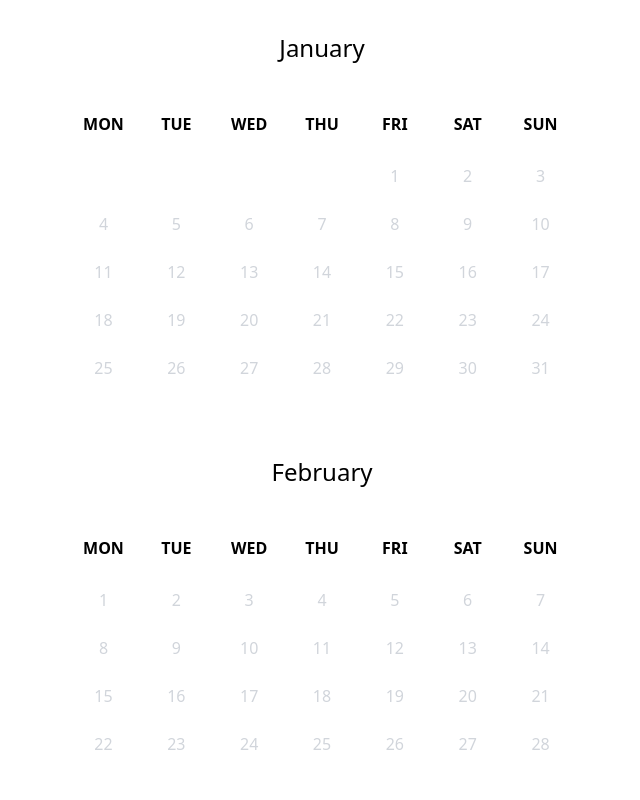
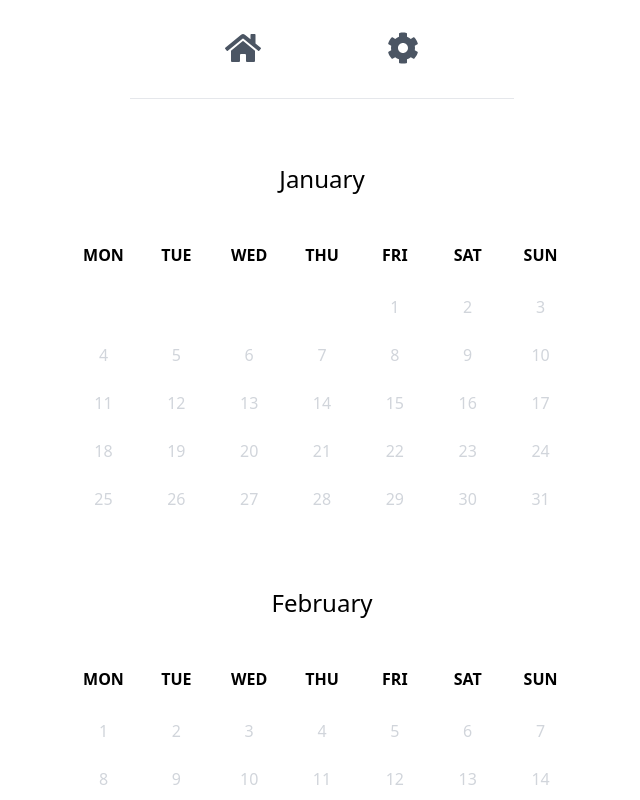
Before and after one commit to juliogarciag/journal, a React (Create React App) app: page / in a window 1280 px wide. Shown: the top 800 px of the page, without its empty margins (318-958 px from the left). Built offline with nearby package versions, Linux system fonts and the light colour scheme; no server answers.

Commit message:
Add navbar

```diff
--- a/package.json
+++ b/package.json
@@ -4,6 +4,9 @@
   "private": true,
   "dependencies": {
     "@craco/craco": "^6.0.0",
+    "@fortawesome/fontawesome-svg-core": "^1.2.32",
+    "@fortawesome/free-solid-svg-icons": "^5.15.1",
+    "@fortawesome/react-fontawesome": "^0.1.14",
     "@tailwindcss/postcss7-compat": "^2.0.2",
     "@testing-library/jest-dom": "^5.11.4",
     "@testing-library/react": "^11.1.0",
@@ -52,5 +55,6 @@
       "last 1 firefox version",
       "last 1 safari version"
     ]
-  }
+  },
+  "devDependencies": {}
 }
--- a/src/components/App.tsx
+++ b/src/components/App.tsx
@@ -2,6 +2,7 @@ import { QueryClient, QueryClientProvider } from "react-query";
 import { BrowserRouter, Route, Routes } from "react-router-dom";
 import HomePage from "pages/HomePage";
 import SettingsPage from "pages/SettingsPage";
+import Navbar from "./Navbar";
 
 const queryClient = new QueryClient({
   defaultOptions: {
@@ -15,6 +16,7 @@ function App() {
   return (
     <QueryClientProvider client={queryClient}>
       <BrowserRouter>
+        <Navbar />
         <Routes>
           <Route path="/" element={<HomePage />} />
           <Route path="/settings" element={<SettingsPage />} />
--- /dev/null
+++ b/src/components/Navbar/Navbar.module.css
@@ -0,0 +1,8 @@
+.link svg path {
+  @apply fill-current;
+  @apply text-gray-600;
+}
+
+.activeLink svg path {
+  @apply text-green-600;
+}
--- /dev/null
+++ b/src/components/Navbar/Navbar.tsx
@@ -0,0 +1,44 @@
+import { NavLink } from "react-router-dom";
+import Spacer from "components/atoms/Spacer";
+import {
+  FontAwesomeIcon,
+  FontAwesomeIconProps,
+} from "@fortawesome/react-fontawesome";
+import { faHome, faCog } from "@fortawesome/free-solid-svg-icons";
+import NavbarStyles from "./Navbar.module.css";
+
+type NavbarLinkProps = {
+  to: string;
+  text: string;
+  icon: FontAwesomeIconProps["icon"];
+};
+function NavbarLink({ to, text, icon }: NavbarLinkProps) {
+  return (
+    <NavLink
+      to={to}
+      title={text}
+      className={NavbarStyles.link}
+      activeClassName={NavbarStyles.activeLink}
+      end={to === "/"}
+    >
+      <figure>
+        <figcaption className="sr-only">{text}</figcaption>
+        <FontAwesomeIcon icon={icon} size="2x" />
+      </figure>
+    </NavLink>
+  );
+}
+
+function Navbar() {
+  return (
+    <>
+      <div className="sticky p-8 flex justify-around w-96 m-auto border-b">
+        <NavbarLink to="/" text="Home" icon={faHome} />
+        <NavbarLink to="/settings" text="Home" icon={faCog} />
+      </div>
+      <Spacer className="h-8" />
+    </>
+  );
+}
+
+export default Navbar;
--- /dev/null
+++ b/src/components/Navbar/index.tsx
@@ -0,0 +1 @@
+export { default } from "./Navbar";
--- a/src/pages/HomePage/TimeInput.css
+++ /dev/null
@@ -1,15 +0,0 @@
-.meridian-select-wrapper {
-  @apply inline-flex rounded-md border border-gray-400 border-solid relative w-14;
-  grid-template-areas: "select";
-}
-
-.meridian-select-wrapper::after {
-  content: "";
-  @apply w-3 h-2 bg-black absolute top-2 right-2;
-  clip-path: polygon(90% 30%, 10% 30%, 50% 100%);
-}
-
-.meridian-select-wrapper,
-.meridian-select-wrapper::after {
-  grid-area: select;
-}
--- a/src/pages/HomePage/TimeInput.tsx
+++ b/src/pages/HomePage/TimeInput.tsx
@@ -1,5 +1,4 @@
 import { FormEvent, useCallback } from "react";
-import "./TimeInput.css";
 
 type TimeInputProps = { value: string; onChange: (value: string) => void };
 function TimeInput({ value, onChange }: TimeInputProps) {
```
Also changed, not shown: 1 other file (tests, documents, lock files or other folders).
